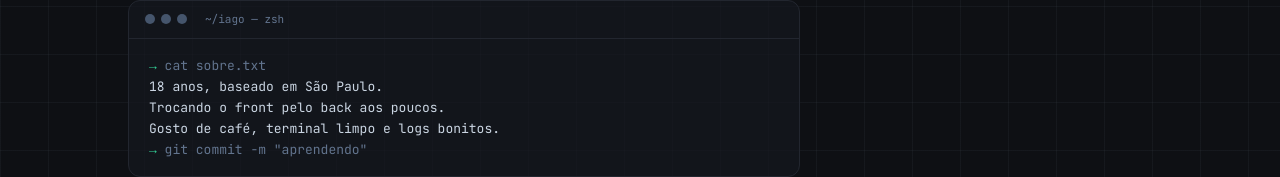
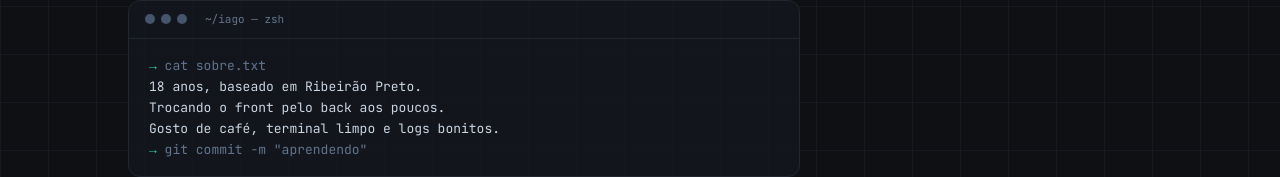
Before and after one commit to euIagoRibeiro/portfolio, a React (Vite) app: page / in a window 1280 px wide. Shown: the part 666-843 px from the top of the page. Built offline with nearby package versions, Linux system fonts and the light colour scheme.

Commit message:
chore: add npmrc security config and fix terminal location text

```diff
--- a/src/components/Terminal.tsx
+++ b/src/components/Terminal.tsx
@@ -55,7 +55,7 @@ function Terminal() {
       </div>
       <div className="px-5 py-4 font-mono text-[13px] leading-relaxed">
         <p className="text-slate-500"><span className="text-accent">→</span> cat sobre.txt</p>
-        <p className="text-slate-300">18 anos, baseado em São Paulo.</p>
+        <p className="text-slate-300">18 anos, baseado em Ribeirão Preto.</p>
         <p className="text-slate-300">Trocando o front pelo back aos poucos.</p>
         <p className="text-slate-300">Gosto de café, terminal limpo e logs bonitos.</p>
         <p className="text-slate-500">
```
Also changed, not shown: 1 other file (tests, documents, lock files or other folders).
